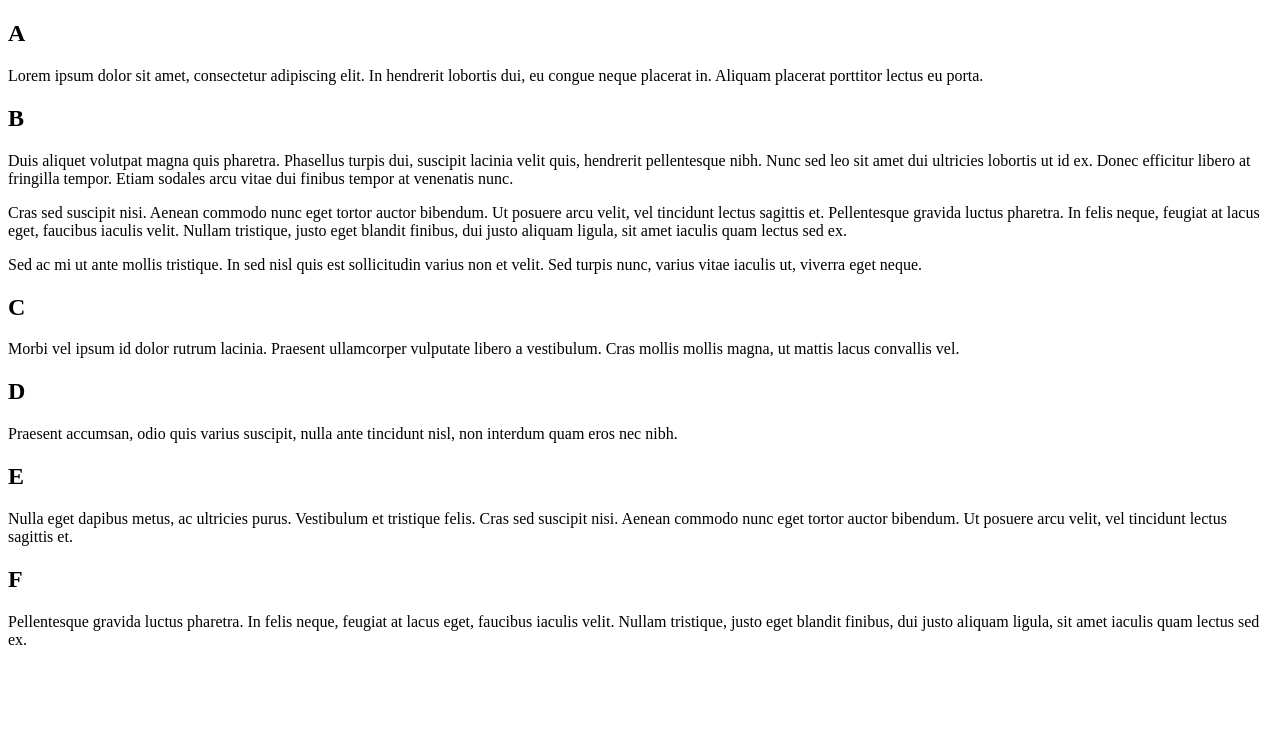
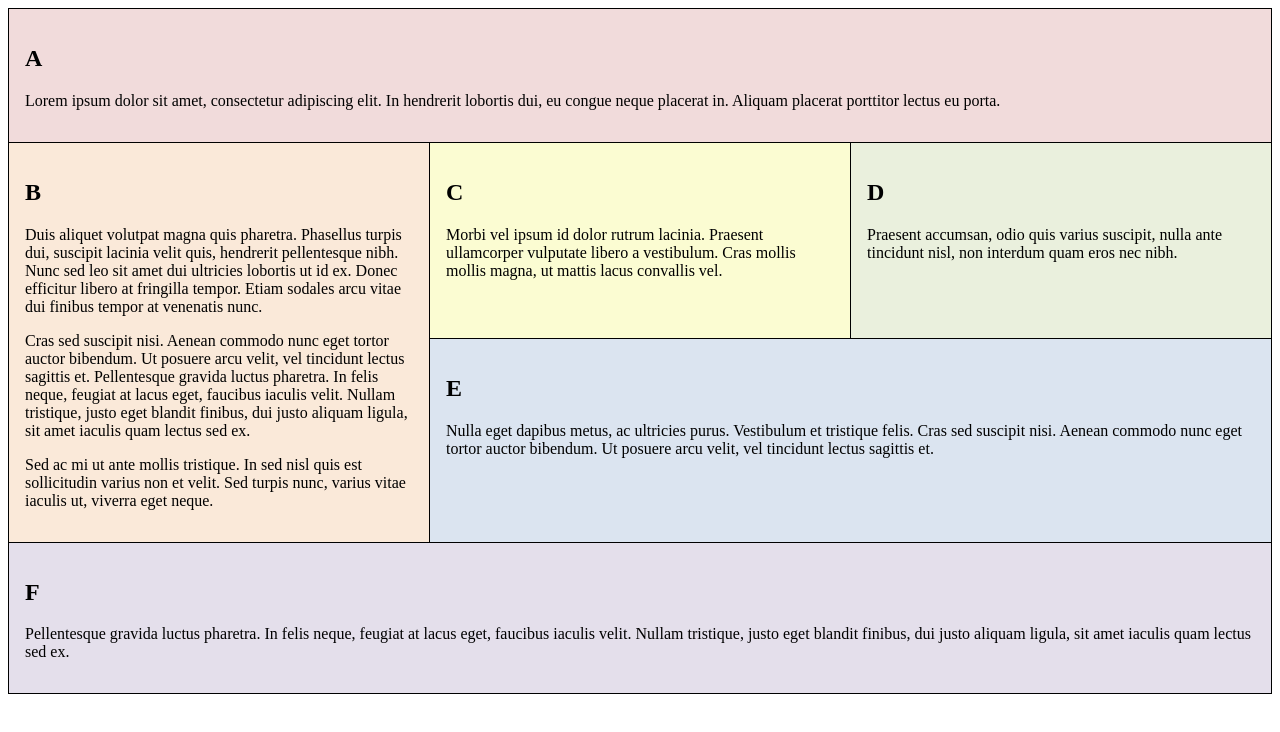
Before and after one commit to smccrindle/comp2081-25f, a plain HTML site: page lab-1/index.html in a window 1280 px wide. Drawn offline with Linux system fonts and the light colour scheme.

Commit message:
Attempted to solve Lab 1

```diff
--- a/lab-1/index.html
+++ b/lab-1/index.html
@@ -9,31 +9,99 @@
 
 		<style>
 			/* Diagnostic styles to help visualize grid */
-			div[class^="col"] {
-				outline: 1px dotted grey;
+			#grid-container > * {
+				padding: 1em;
+			}
+			#grid-container {
+				border: 1px solid black;
+				background-color: black;
+				display: grid;
+				/* All 3 layouts could be achieved with 6 columns, so set that here and forget it! */
+				grid-template-columns: repeat(6, 1fr);
+				grid-template-rows: auto;
+				grid-template-areas:
+				"A A A A A A"
+				"B B B B B B"
+				"C C C D D D"
+				"E E E E E E"
+				"F F F F F F";
+				grid-gap: 1px;
+			}
+			#A {
+				grid-area: A;
+				background: #f1dbdb;
+			}
+			#B {
+				grid-area: B;
+				background: #fae9d9;
+			}
+			#C {
+				grid-area: C;
+				background:#fbfcd2;
+			}
+			#D {
+				grid-area: D;
+				background: #eaf0dd;
+			}
+			#E {
+				grid-area: E;
+				background: #dbe4f0;
+			}
+			#F {
+				grid-area: F;
+				background: #e4dfeb;
+			}
+			@media (width >= 435px) {
+				#grid-container {
+				grid-template-areas:
+					"A A A A A A"
+					"B B B C C C"
+					"B B B D D D"
+					"B B B E E E"
+					"B B B E E E"
+					"F F F F F F";
+				}
+			}
+			@media (width >= 768px) {
+				#grid-container {
+				grid-template-areas:
+					"A A A A A A"
+					"B B C C D D"
+					"B B E E E E"
+					"B B E E E E"
+					"F F F F F F";
+				}
 			}
 		</style>
 	</head>
 	<body>
+		<div id="grid-container">
+			<header id="A">
 				<h2>A</h2>
 				<p>Lorem ipsum dolor sit amet, consectetur adipiscing elit. In hendrerit lobortis dui, eu congue neque placerat in. Aliquam placerat porttitor lectus eu porta.</p>
-
+			</header>
+			<section id="B">
 				<h2>B</h2>
 				<p>Duis aliquet volutpat magna quis pharetra. Phasellus turpis dui, suscipit lacinia velit quis, hendrerit pellentesque nibh. Nunc sed leo sit amet dui ultricies lobortis ut id ex. Donec efficitur libero at fringilla tempor. Etiam sodales arcu vitae dui finibus tempor at venenatis nunc.</p>
 				<p>Cras sed suscipit nisi. Aenean commodo nunc eget tortor auctor bibendum. Ut posuere arcu velit, vel tincidunt lectus sagittis et. Pellentesque gravida luctus pharetra. In felis neque, feugiat at lacus eget, faucibus iaculis velit. Nullam tristique, justo eget blandit finibus, dui justo aliquam ligula, sit amet iaculis quam lectus sed ex.</p>
 				<p>Sed ac mi ut ante mollis tristique. In sed nisl quis est sollicitudin varius non et velit. Sed turpis nunc, varius vitae iaculis ut, viverra eget neque.</p>
-
+			</section>
+			<section id="C">
 				<h2>C</h2>
 				<p>Morbi vel ipsum id dolor rutrum lacinia. Praesent ullamcorper vulputate libero a vestibulum. Cras mollis mollis magna, ut mattis lacus convallis vel.</p>
-
+			</section>
+			<section id="D">
 				<h2>D</h2>
 				<p>Praesent accumsan, odio quis varius suscipit, nulla ante tincidunt nisl, non interdum quam eros nec nibh.</p>
-
+			</section>
+			<section id="E">
 				<h2>E</h2>
 				<p>Nulla eget dapibus metus, ac ultricies purus. Vestibulum et tristique felis. Cras sed suscipit nisi. Aenean commodo nunc eget tortor auctor bibendum. Ut posuere arcu velit, vel tincidunt lectus sagittis et.</p>
-
+			</section>
+			<footer id="F">
 				<h2>F</h2>
 				<p>Pellentesque gravida luctus pharetra. In felis neque, feugiat at lacus eget, faucibus iaculis velit. Nullam tristique, justo eget blandit finibus, dui justo aliquam ligula, sit amet iaculis quam lectus sed ex.</p>
-
+			</footer>
+		</div><!-- #grid-container -->
 	</body>
 </html>
```
Lines whose indentation alone changed are shown as unchanged.
